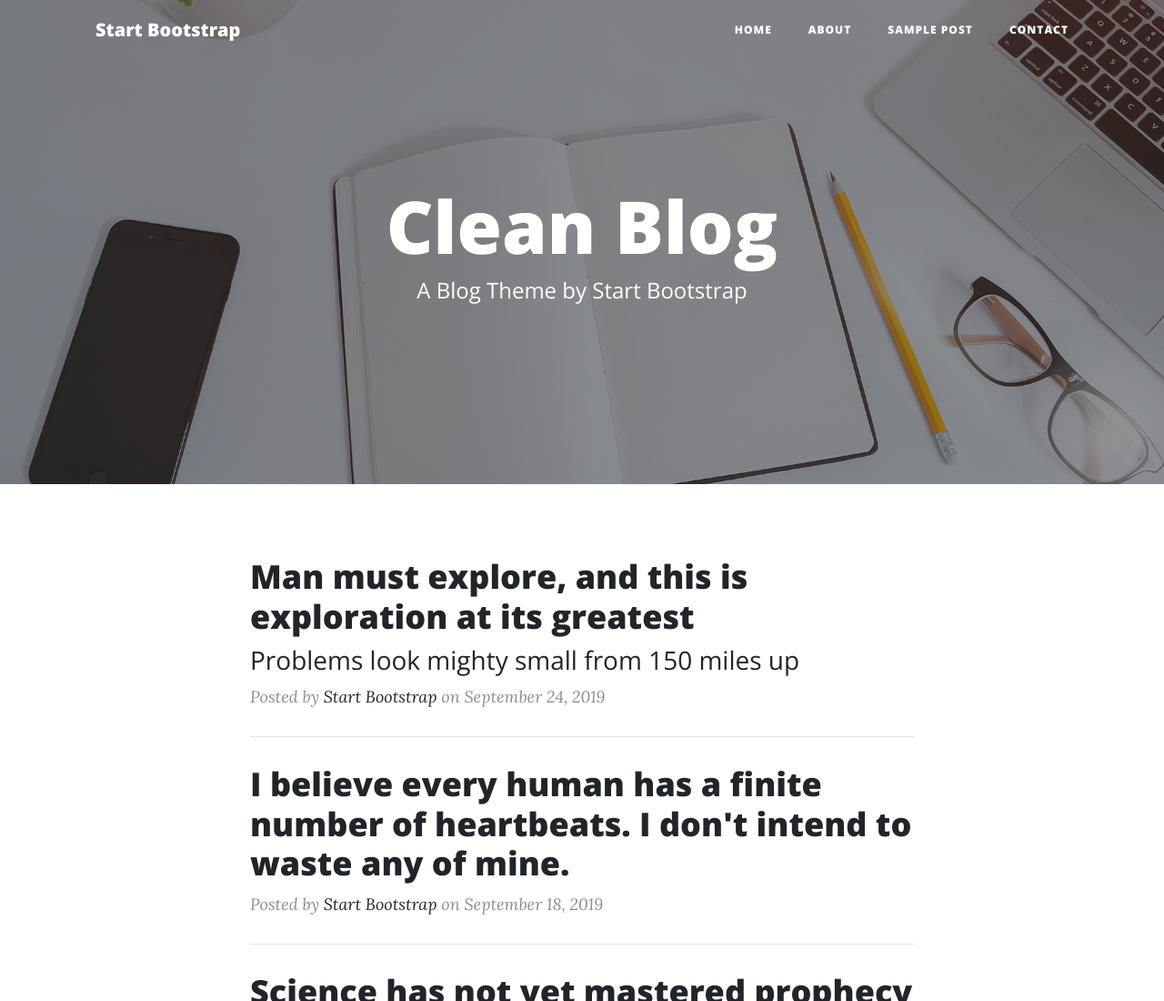
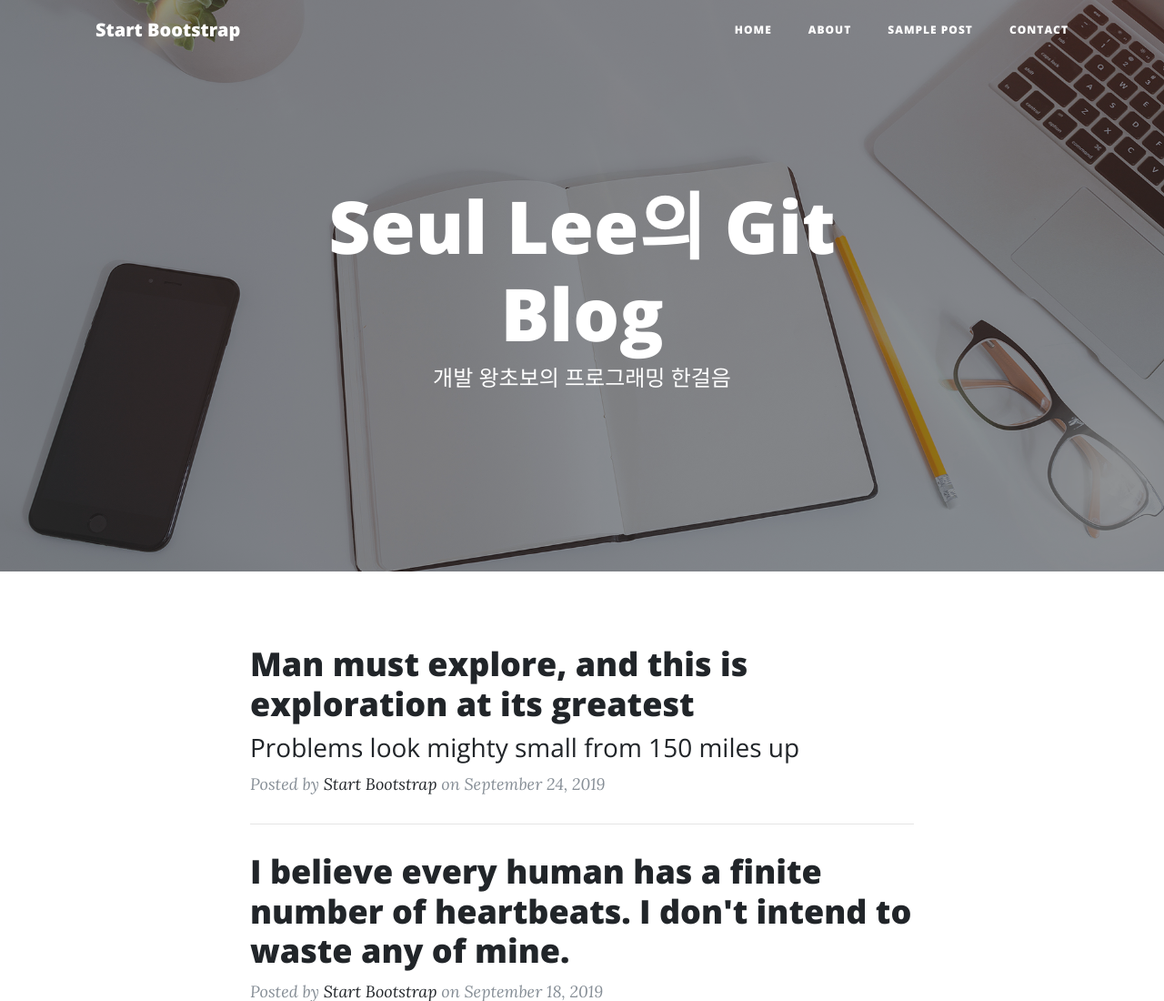
Before and after one commit to QuartzzBlue/QuartzzBlue.github.io, a website: page index.html in a window 1280 px wide. Shown: the top 1100 px of the page at 91% size. Drawn offline with nearby package versions, Linux system fonts and the light colour scheme.

Commit message:
modified title

```diff
--- a/index.html
+++ b/index.html
@@ -59,8 +59,8 @@
       <div class="row">
         <div class="col-lg-8 col-md-10 mx-auto">
           <div class="site-heading">
-            <h1>Clean Blog</h1>
-            <span class="subheading">A Blog Theme by Start Bootstrap</span>
+            <h1>Seul Lee의 Git Blog</h1>
+            <span class="subheading">개발 왕초보의 프로그래밍 한걸음</span>
           </div>
         </div>
       </div>
```
